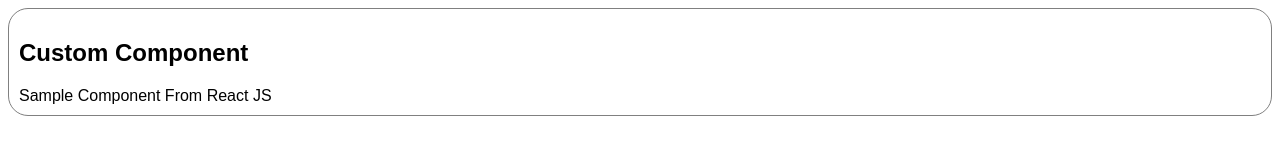
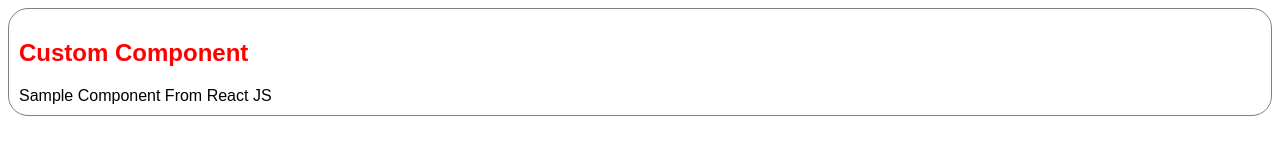
Before and after one commit to sunil681/react-sandbox, a React app: page / in a window 1280 px wide. Built offline with nearby package versions, Linux system fonts and the light colour scheme.

Commit message:
added scss support

```diff
--- a/package.json
+++ b/package.json
@@ -9,7 +9,8 @@
   },
   "dependencies": {
     "react": "16.7.0",
-    "react-dom": "16.7.0"
+    "react-dom": "16.7.0",
+    "scss": "0.2.4"
   },
   "devDependencies": {
     "@babel/core": "7.2.0",
--- a/src/index.js
+++ b/src/index.js
@@ -1,4 +1,4 @@
-import "./styles.css";
+import "./styles.scss";
 import React from "react";
 import ReactDOM from "react-dom";
 import MyComponent from "./my-component.js";
--- a/src/styles.css
+++ b/src/styles.scss
@@ -6,4 +6,8 @@
   border: 1px solid grey;
   border-radius: 20px;
   padding: 10px;
+
+  h2 {
+    color: red;
+  }
 }
```
